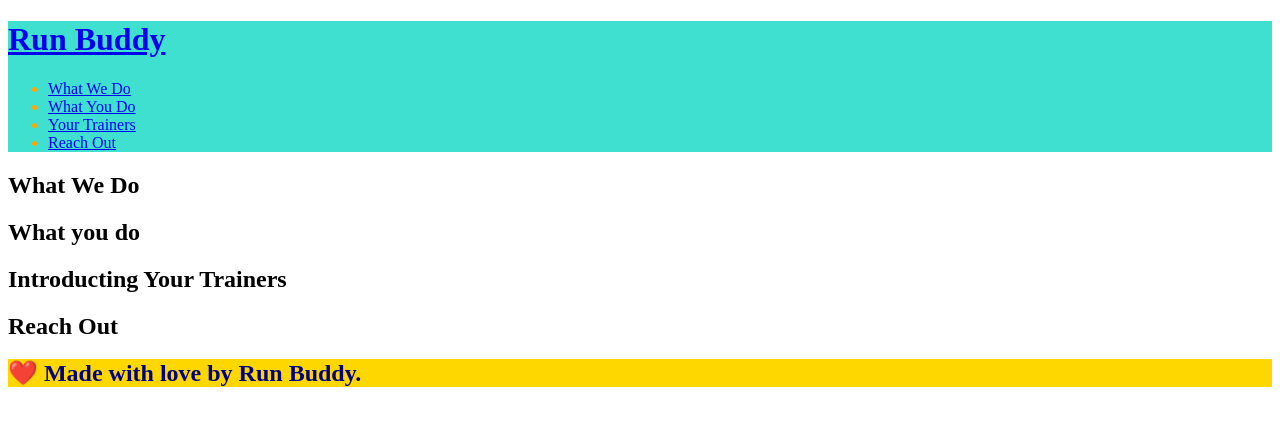
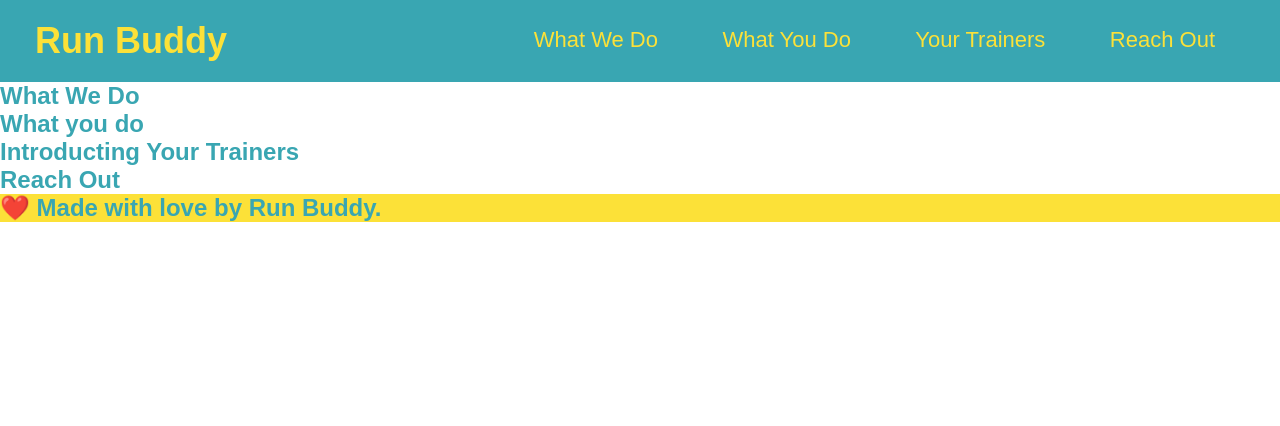
Before and after one commit to robsquaadd/runbuddy-collier, a plain HTML site: page index.html in a window 1280 px wide. Drawn offline with Linux system fonts and the light colour scheme.

Commit message:
added styling to the header

```diff
--- a/index.html
+++ b/index.html
@@ -12,10 +12,10 @@
             <h1><a href='/'>Run Buddy</a></h1>
             <nav>
                 <ul>
-                    <li><a href='#what-we-do'>What We Do</a></li>
-                    <li><a href='#what-you-do'>What You Do</a></li>
-                    <li><a href='#your-trainers'>Your Trainers</a></li>
-                    <li><a href='#reach-out'>Reach Out</a></li>
+                    <li class="one"><a href='#what-we-do'>What We Do</a></li>
+                    <li class="two"><a href='#what-you-do'>What You Do</a></li>
+                    <li class="three"><a href='#your-trainers'>Your Trainers</a></li>
+                    <li class="four"><a href='#reach-out'>Reach Out</a></li>
                 </ul>
             </nav>
         </header>
--- a/styles.css
+++ b/styles.css
@@ -1,9 +1,47 @@
+*{
+    margin: 0;
+    padding: 0
+}
+body {
+    color: #39a6b2;
+    font-family: Arial, Helvetica, sans-serif;
+}
+
 header {
-    background-color: turquoise;
-    color: orange;
+    padding: 20px 35px;
+    background-color: #39a6b2;
+    color: #fce138;
+}
+header h1 {
+    color: #fce138;
+    font-weight: bold;
+    font-size: 36px;
+    margin: 0;
+    display: inline;
+}
+header a {
+    color: #fce138;
+    text-decoration: none;
+    display: inline;
+}
+
+header nav {
+    float: right;
+    margin: 7px 0;
+}
+
+header nav ul li {
+    padding: 30px;
+    display: inline;
+}
+
+header nav ul li a {
+    margin: 0 30 px;
+    font-weight: lighter;
+    font-size: 22px;
 }
 
 footer {
-    background-color: gold;
-    color: navy;
+    background-color: #fce138;
+    color: #39a6b2;
 }
```
